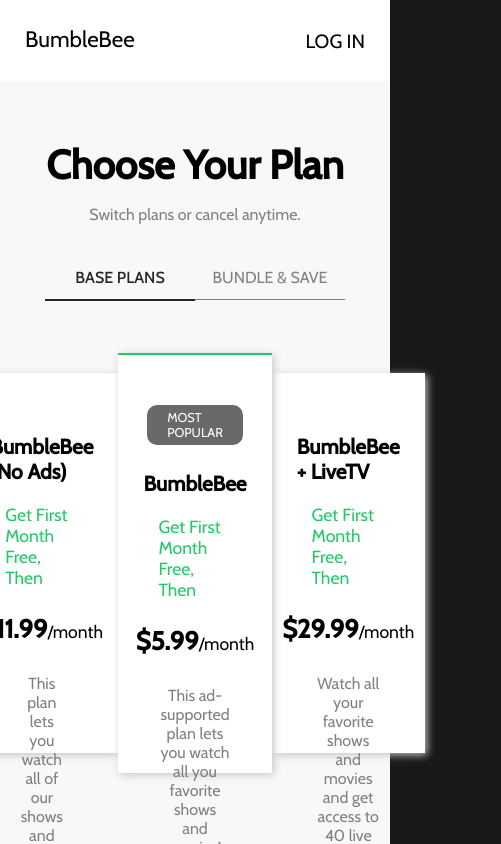
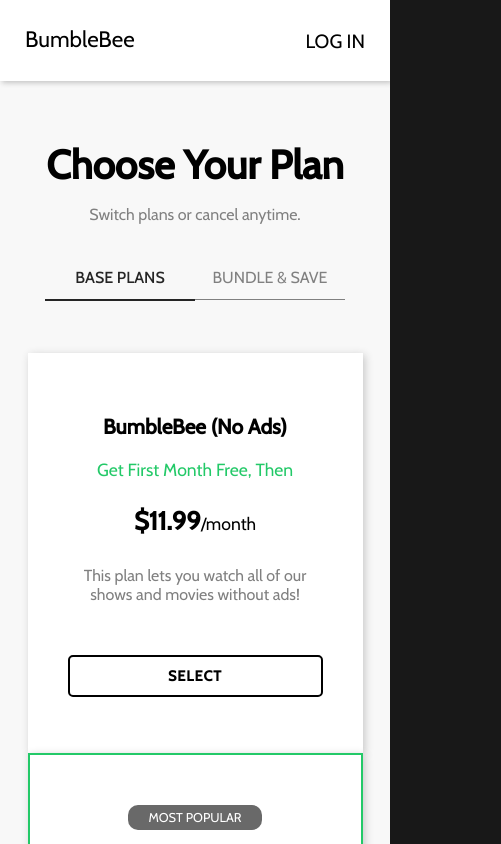
Before and after one commit to NanePothier/streaming-app, a React (Create React App) app: page /plans in a window 390 px wide. Shown: the top 844 px of the page, 501 px wide, since content can reach past the window. Built offline with nearby package versions, Linux system fonts and the light colour scheme.

Commit message:
Add media queries for mobile view

```diff
--- a/src/components/Plans/Plan.module.css
+++ b/src/components/Plans/Plan.module.css
@@ -1,6 +1,7 @@
 .plan {
   width: 25%;
   height: 380px;
+  min-width: 280px;
   max-width: 450px;
   display: flex;
   flex-direction: column;
@@ -77,3 +78,15 @@
   border: 2px solid rgb(32, 32, 32);
   color: white;
 }
+
+@media (max-width: 40rem) {
+  .plan {
+    width: 90%;
+    min-width: 335px;
+    height: 400px;
+  }
+
+  .promote {
+    border: 2px solid rgb(35, 201, 104);
+  }
+}
--- a/src/components/Plans/Plans.module.css
+++ b/src/components/Plans/Plans.module.css
@@ -4,3 +4,9 @@
   align-items: center;
   margin: 20px;
 }
+
+@media (max-width: 40rem) {
+  .plans {
+    flex-direction: column;
+  }
+}
--- a/src/components/Plans/PlansContainer.module.css
+++ b/src/components/Plans/PlansContainer.module.css
@@ -20,3 +20,9 @@
   color: grey;
   margin-bottom: 0;
 }
+
+@media (max-width: 40rem) {
+  .background {
+    height: 100%;
+  }
+}
--- a/src/components/UI/Header.module.css
+++ b/src/components/UI/Header.module.css
@@ -3,6 +3,7 @@
   display: flex;
   align-items: center;
   justify-content: space-between;
+  box-shadow: 2px 2px 5px rgb(197, 197, 197);
 }
 
 .logo {
```
